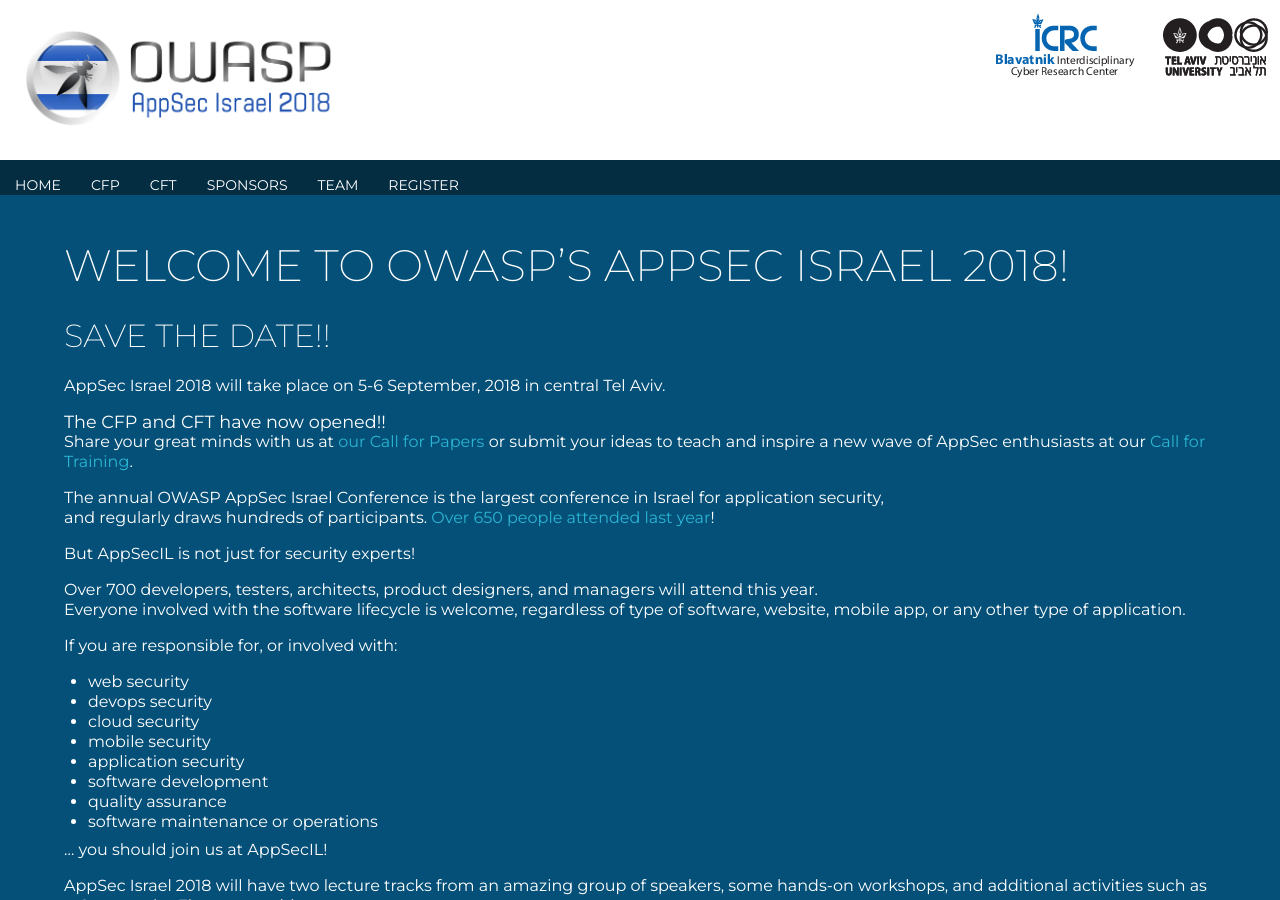
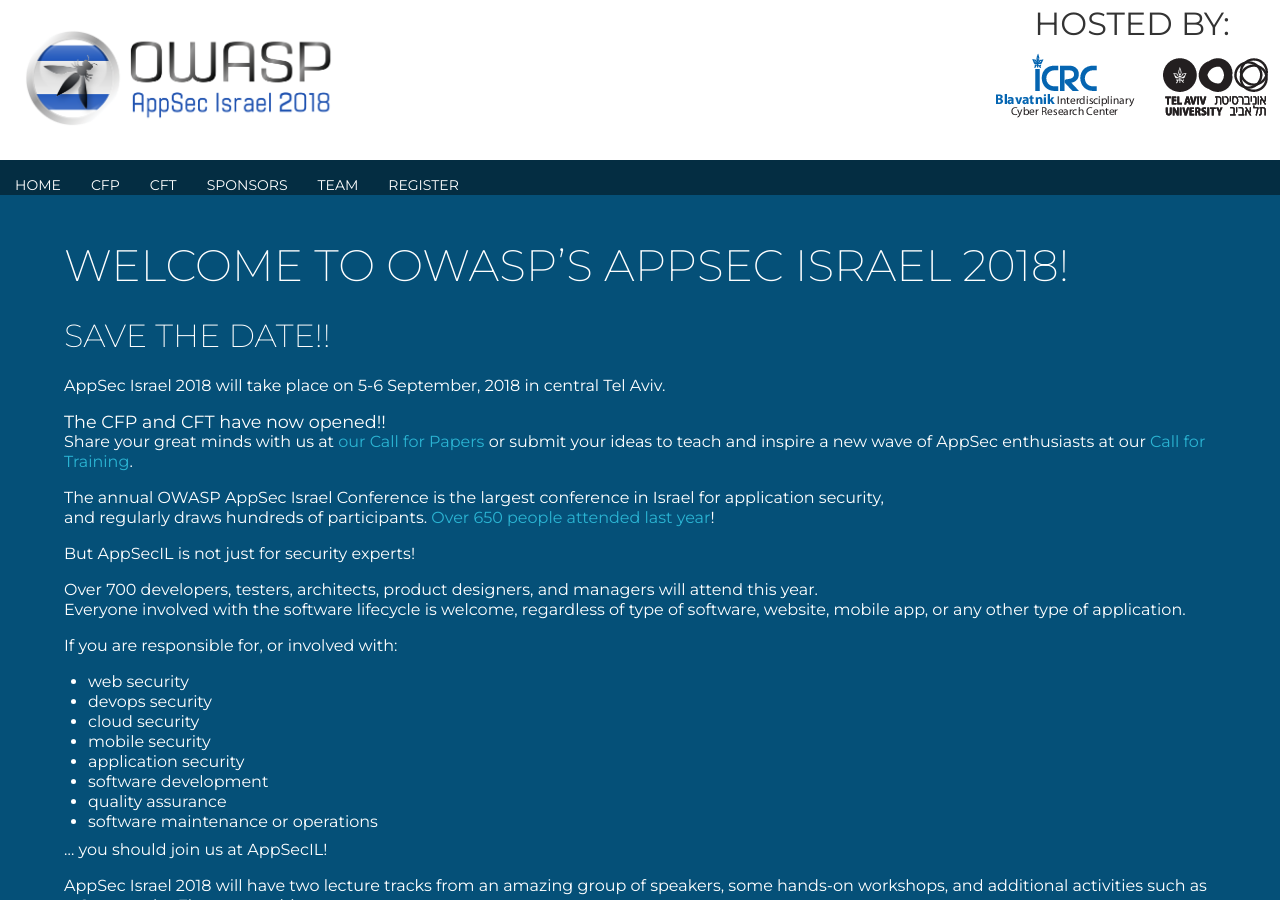
Before and after one commit to OWASP/AppSec-Israel-2018, a Jekyll site: the page built from index.md, in a window 1280 px wide and 900 px high. Built offline with Jekyll 4.4.1, drawn with Linux system fonts in a browser that asks for light colours; our own code applies the rules of GitHub Pages for plain Markdown files.

Commit message:
Added TAU logo (#18)
* Add files via upload

* Delete TAU Logo.png

* Add files via upload

* refactored and added TAU logo

* refactored includes

* refactored includes

* Added TAU logo

```diff
--- a/_includes/header.md
+++ b/_includes/header.md
@@ -1,11 +1,10 @@
 <header>
     <div class="top">
         <a href="{{ '/' | relative_url }}" class="logo"></a>
-	<span style="align:right">
-		<div style="text-align:right;" >
-			<img src="{{ 'assets/img/TAU_logo.png' | relative_url }}">
-		</div>
-    	</span>
+        <div style="display:inline-block; text-align:center; float:right;">
+            <h3 style="margin-bottom:0; font-weight:400;">Hosted by:</h3>
+          <img src="{{ 'assets/img/TAU_logo.png' | relative_url }}">
+        </div>
     </div>
 
     <nav>
```
